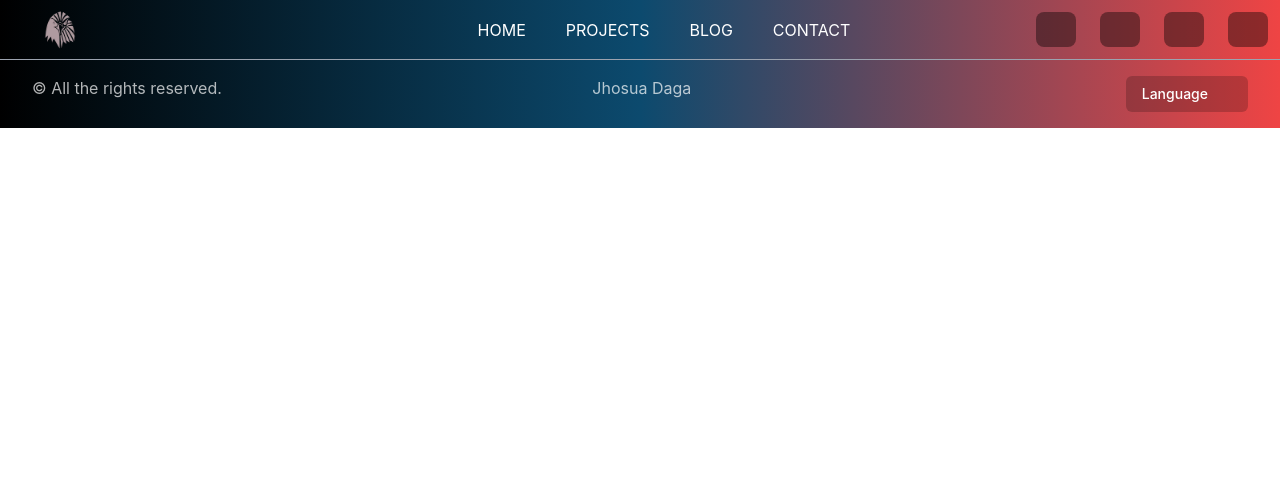
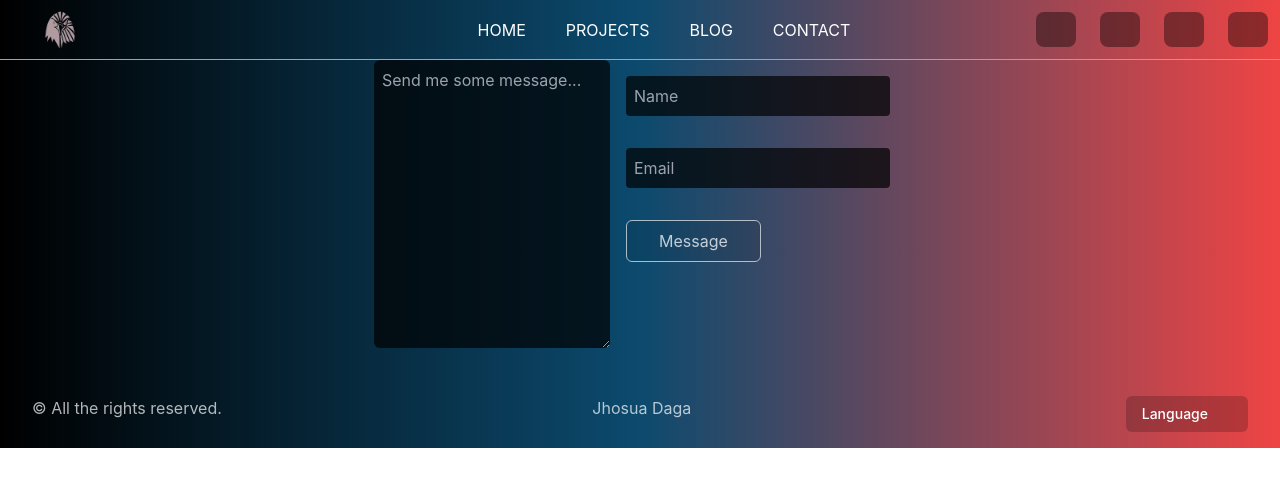
Before and after one commit to XXrandR/app_portafolio, a Next.js app: page /categories/contact/Form in a window 1280 px wide. Shown: the top 486 px of the page. Built offline with nearby package versions, Linux system fonts and the light colour scheme; some icons are missing.

Commit message:
add the contact

```diff
--- a/pages/categories/contact/Form.jsx
+++ b/pages/categories/contact/Form.jsx
@@ -1,5 +1,24 @@
+import { motion } from 'framer-motion';
 export default function Form(){
+    const animation = {
+        scale:0.9
+    }
     return(
-        <div></div>
+        <div>
+            <form id="message" action="/categories/contact/Contact">
+            <div className="flex justify-center text-white h-80">
+                <div>
+                    <motion.textarea whileTap={animation} className="resize rounded-md bg-black/70 p-2 focus:caret-indigo-500 text-inherit text-slate-500 h-72" placeholder="Send me some message..."></motion.textarea>
+                </div>
+                <div>
+                    <motion.input whileTap={animation} className="disabled:opacity-75 bg-black/70 focus:text-inherit rounded p-2 m-4" type="input" placeholder="Name"></motion.input>
+                    <br />
+                    <motion.input whileTap={animation} className="disabled:opacity-75 bg-black/70 focus:text-inherit rounded p-2 m-4" type="input" placeholder="Email"></motion.input>
+                    <br />
+                    <motion.input whileTap={animation} type="submit" value="Message" className="rounded-md btn-styled m-4" />
+                </div>
+            </div>
+            </form>
+        </div>
     );
 }
```
